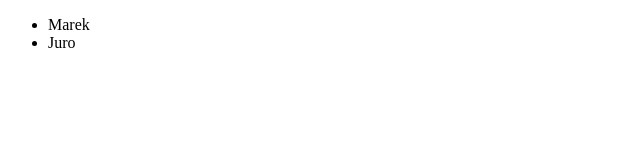
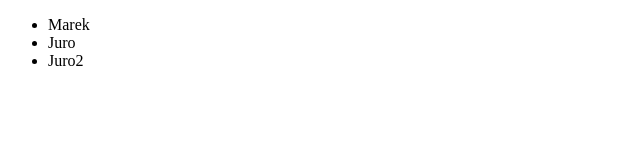
Before and after one commit to trenccan777/test, a plain HTML site: page index.html in a window 1280 px wide. Shown: the full height of the page, 0-640 px from the left. Drawn offline with Linux system fonts and the light colour scheme.

Commit message:
Add Juro 2

```diff
--- a/index.html
+++ b/index.html
@@ -9,8 +9,7 @@
     <ul>
         <li>Marek</li>
         <li>Juro</li>
-
-
+        <li>Juro2</li>
 
     </ul>
 </body>
```
